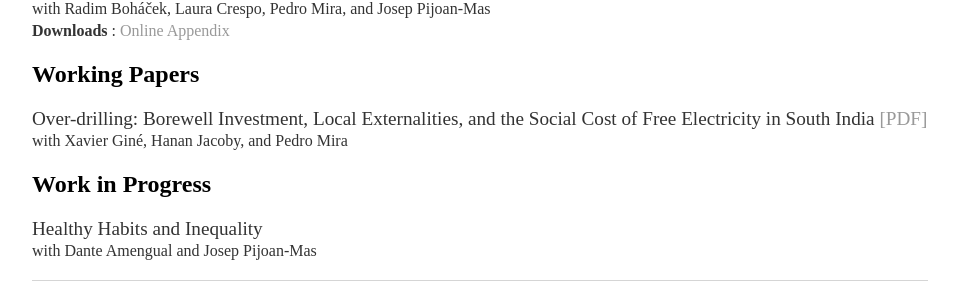
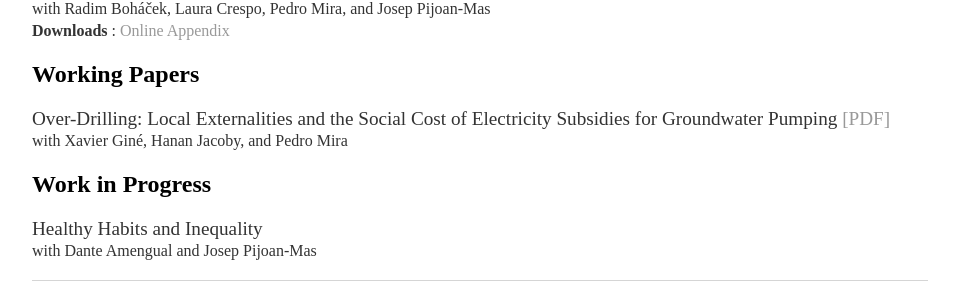
Before and after one commit to jesusbueren/jesusbueren.github.io, a Jekyll site: the page built from research/index.html, in a window 1280 px wide. Shown: the part 460-754 px from the top of the page, without its empty margins (160-1117 px from the left). Built offline with Jekyll 4.4.1, drawn with Linux system fonts in a browser that asks for light colours.

Commit message:
Update index.html

```diff
--- a/research/index.html
+++ b/research/index.html
@@ -19,7 +19,7 @@
 
 	<h2>Working Papers</h2>
 
-	<p> <bold> Over-drilling: Borewell Investment, Local Externalities, and the Social Cost of Free Electricity in South India </bold> <a href="drilling_WB.pdf">[PDF]</a>  <br>
+	<p> <bold> Over-Drilling: Local Externalities and the Social Cost of Electricity Subsidies for Groundwater Pumping </bold> <a href="drilling_WB.pdf">[PDF]</a>  <br>
 	 <small> with Xavier Gin&eacute, Hanan Jacoby, and Pedro Mira  </small> <br></p>
 
 	<h2>Work in Progress</h2>
```
